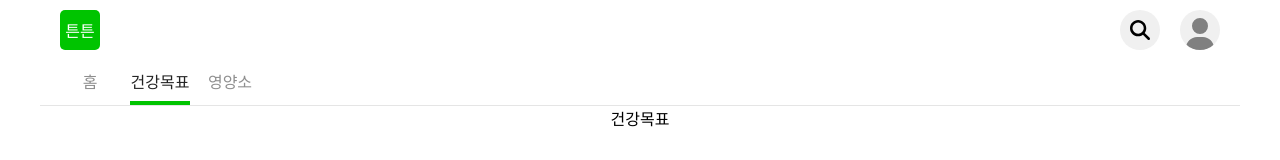
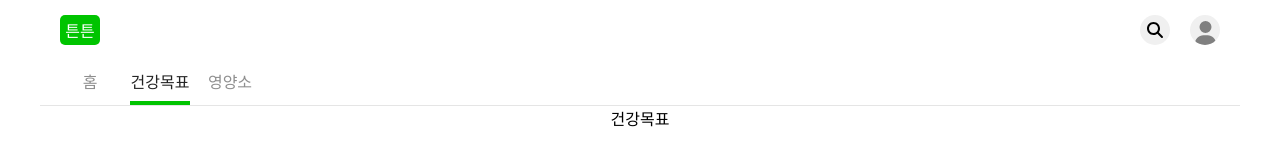
Before and after one commit to svk5496/pilleat-next-web, a Next.js app: page /healthgoal in a window 1280 px wide. Shown: the top 160 px of the page. Built offline with nearby package versions, Linux system fonts and the light colour scheme; a web font is replaced by a local one.

Commit message:
style: gnb 프로필, 서치 수정

```diff
--- a/components/layout/navBar/GNB/index.tsx
+++ b/components/layout/navBar/GNB/index.tsx
@@ -38,7 +38,7 @@ const MainMenuWrapper = styled.div`
 
 const LogoWrapper = styled.div`
   width: 40px;
-  height: 40px;
+  height: 30px;
   background-color: ${theme.lightTheme.primary};
   display: flex;
   justify-content: center;
@@ -50,8 +50,8 @@ const LogoWrapper = styled.div`
 `;
 
 const Avatar = styled.div`
-  width: 40px;
-  height: 40px;
+  width: 30px;
+  height: 30px;
   border-radius: 100%;
   background-color: ${theme.lightTheme.bgGrayDark};
   margin-left: 20px;
@@ -63,8 +63,8 @@ const Avatar = styled.div`
 `;
 
 const Search = styled.div`
-  width: 40px;
-  height: 40px;
+  width: 30px;
+  height: 30px;
   border-radius: 100%;
   background-color: ${theme.lightTheme.bgGrayDark};
   margin-left: 20px;
@@ -91,16 +91,13 @@ export default function GNB({ variant = "/" }: GNBProps) {
           </FlexRowBox>
           <FlexRowBox justifyContent="flex-end">
             <Search>
-              <FontAwesomeIcon
-                icon={faMagnifyingGlass}
-                size="lg"
-              ></FontAwesomeIcon>
+              <FontAwesomeIcon icon={faMagnifyingGlass}></FontAwesomeIcon>
             </Search>
             <Avatar>
               <FontAwesomeIcon
                 icon={faUser}
                 color="gray"
-                size="2xl"
+                size="xl"
               ></FontAwesomeIcon>
             </Avatar>
           </FlexRowBox>
```
